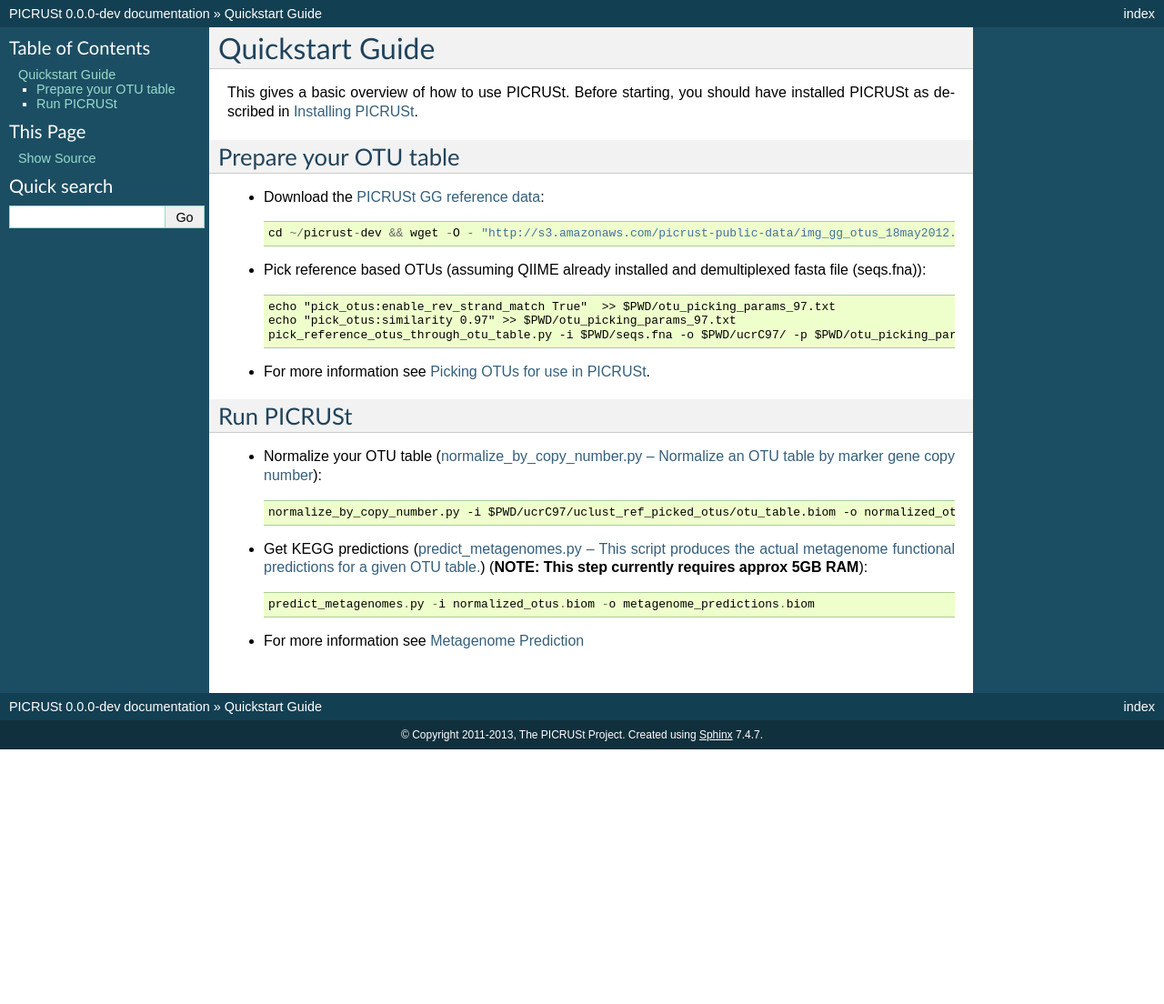
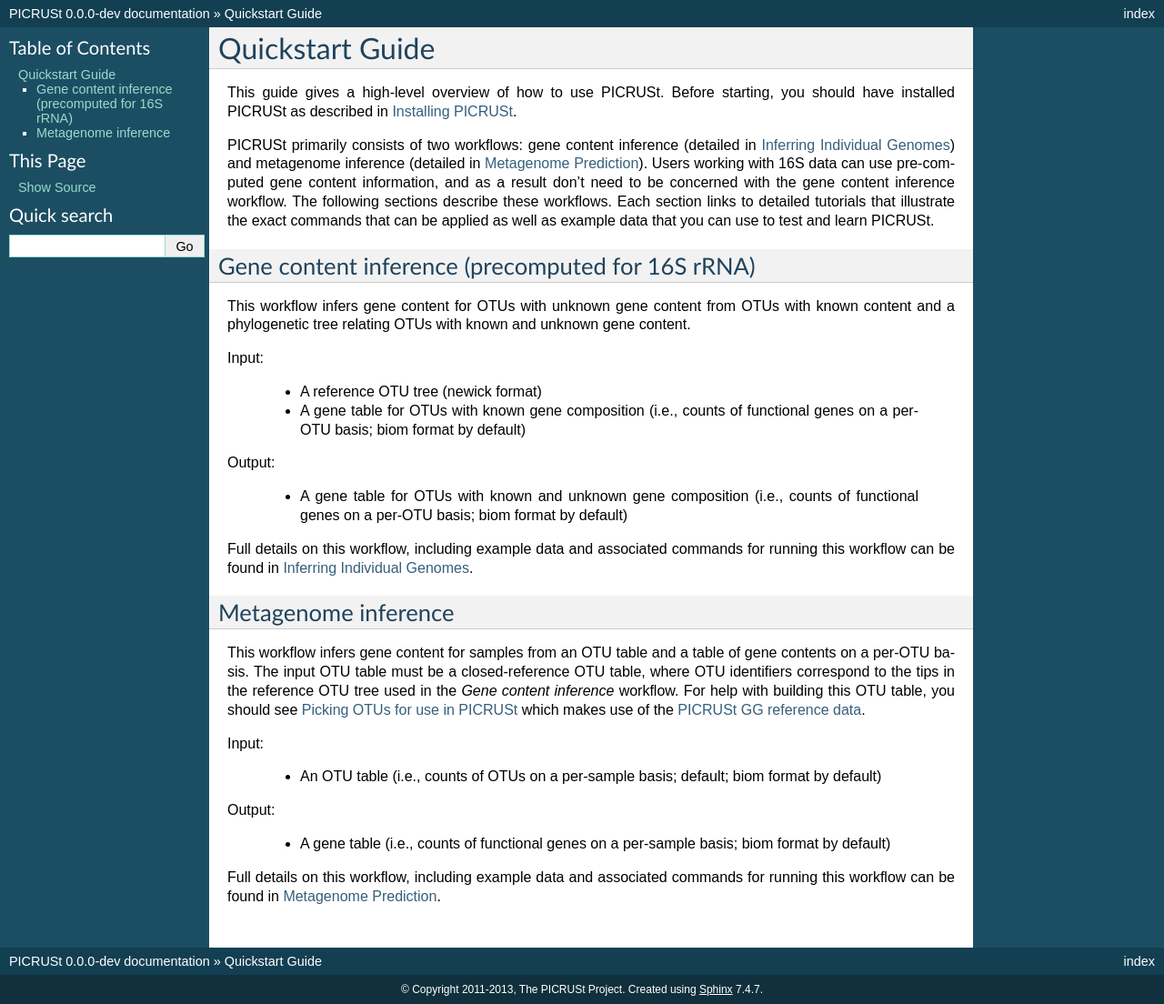
Before and after one commit to picrust/picrust, a Sphinx documentation site: the page built from doc/source/tutorials/000_quickstart.rst, in a window 1280 px wide. Shown: the whole page at 91% size. Built offline with Sphinx 7.4.7, drawn with Linux system fonts in a browser that asks for light colours; before the commit the page ends 900 px from its top, so only the background shows below that.

Commit message:
rewrite of quickstart; this addresses issue #50
Former-commit-id: 24df3e52f9195133111ae5aa2f54b321d013736f

```diff
--- a/doc/source/tutorials/000_quickstart.rst
+++ b/doc/source/tutorials/000_quickstart.rst
@@ -4,33 +4,38 @@
 Quickstart Guide
 ================
 
-This gives a basic overview of how to use PICRUSt. Before starting, you should have installed PICRUSt as described in :ref:`install`.
+This guide gives a high-level overview of how to use PICRUSt. Before starting, you should have installed PICRUSt as described in :ref:`install`.
 
-Prepare your OTU table
--------------------------
+PICRUSt primarily consists of two workflows: gene content inference (detailed in :ref:`genome_prediction_tutorial`) and metagenome inference (detailed in :ref:`metagenome_prediction_tutorial`). Users working with 16S data can use pre-computed gene content information, and as a result don't need to be concerned with the gene content inference workflow. The following sections describe these workflows. Each section links to detailed tutorials that illustrate the exact commands that can be applied as well as example data that you can use to test and learn PICRUSt.
 
-* Download the `PICRUSt GG reference data`_::
+Gene content inference (precomputed for 16S rRNA)
+-------------------------------------------------
 
-	cd ~/picrust-dev && wget -O - "http://s3.amazonaws.com/picrust-public-data/img_gg_otus_18may2012.tgz" | tar -xzf -
+This workflow infers gene content for OTUs with unknown gene content from OTUs with known content and a phylogenetic tree relating OTUs with known and unknown gene content.
 
-* Pick reference based OTUs (assuming QIIME already installed and demultiplexed fasta file (seqs.fna))::
+Input:
 
-	echo "pick_otus:enable_rev_strand_match True"  >> $PWD/otu_picking_params_97.txt
-	echo "pick_otus:similarity 0.97" >> $PWD/otu_picking_params_97.txt
-	pick_reference_otus_through_otu_table.py -i $PWD/seqs.fna -o $PWD/ucrC97/ -p $PWD/otu_picking_params_97.txt -r $PWD/img_gg_otus_18may2012/rep_set/97_otus_img_gg_18may2012.fasta
+	* A reference OTU tree (newick format)
+	* A gene table for OTUs with known gene composition (i.e., counts of functional genes on a per-OTU basis; biom format by default)
 
-* For more information see :ref:`otu_picking_tutorial`.
+Output:
+
+	* A gene table for OTUs with known and unknown gene composition (i.e., counts of functional genes on a per-OTU basis; biom format by default)
+
+Full details on this workflow, including example data and associated commands for running this workflow can be found in :ref:`genome_prediction_tutorial`.
 
 
-Run PICRUSt
---------------
+Metagenome inference
+--------------------
 
-* Normalize your OTU table (:ref:`normalize_by_copy_number`)::
+This workflow infers gene content for samples from an OTU table and a table of gene contents on a per-OTU basis. The input OTU table must be a closed-reference OTU table, where OTU identifiers correspond to the tips in the reference OTU tree used in the *Gene content inference* workflow. For help with building this OTU table, you should see :ref:`otu_picking_tutorial` which makes use of the `PICRUSt GG reference data`_.
 
-	normalize_by_copy_number.py -i $PWD/ucrC97/uclust_ref_picked_otus/otu_table.biom -o normalized_otus.biom
+Input:
 
-* Get KEGG predictions (:ref:`predict_metagenomes`) (**NOTE: This step currently requires approx 5GB RAM**)::
+	* An OTU table (i.e., counts of OTUs on a per-sample basis; default; biom format by default)
 
-	predict_metagenomes.py -i normalized_otus.biom -o metagenome_predictions.biom
+Output:
 
-* For more information see :ref:`metagenome_prediction_tutorial`
+	* A gene table (i.e., counts of functional genes on a per-sample basis; biom format by default)
+
+Full details on this workflow, including example data and associated commands for running this workflow can be found in :ref:`metagenome_prediction_tutorial`.
```
